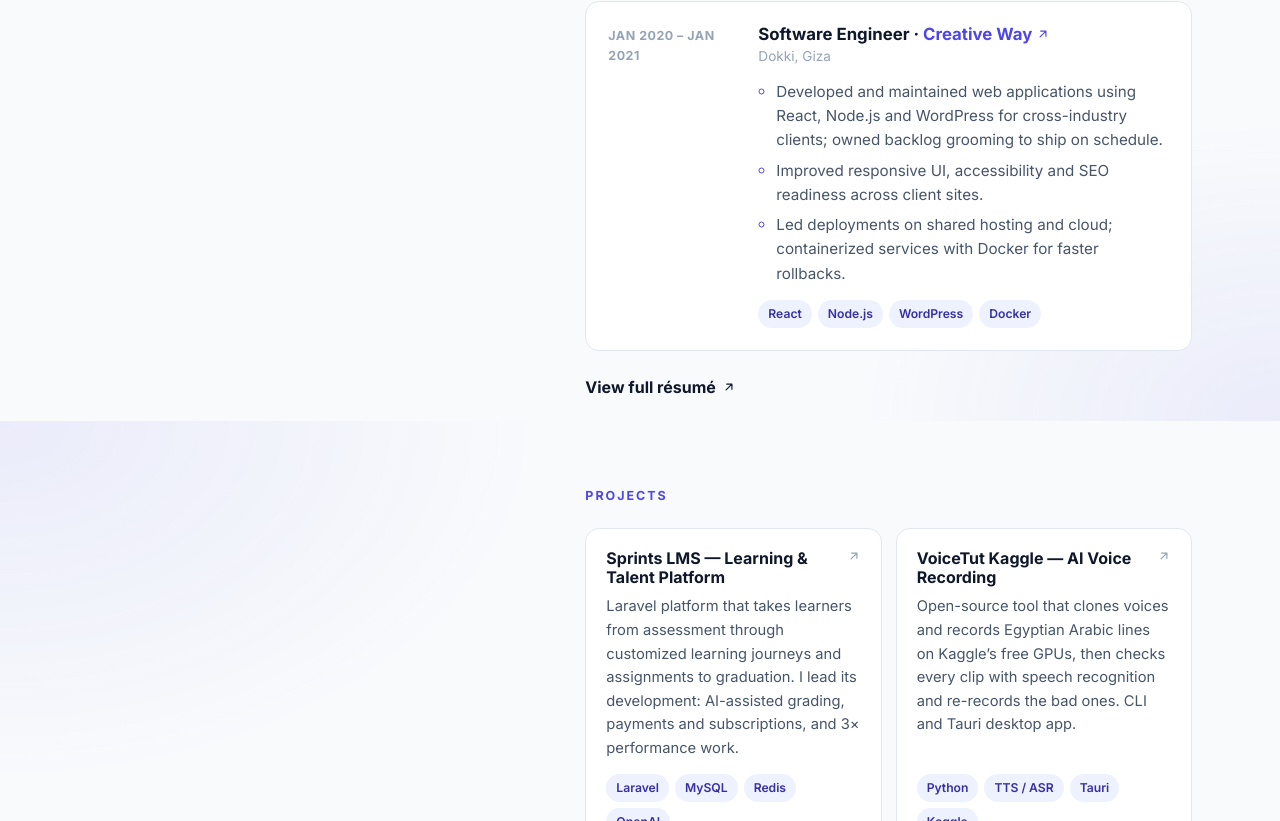
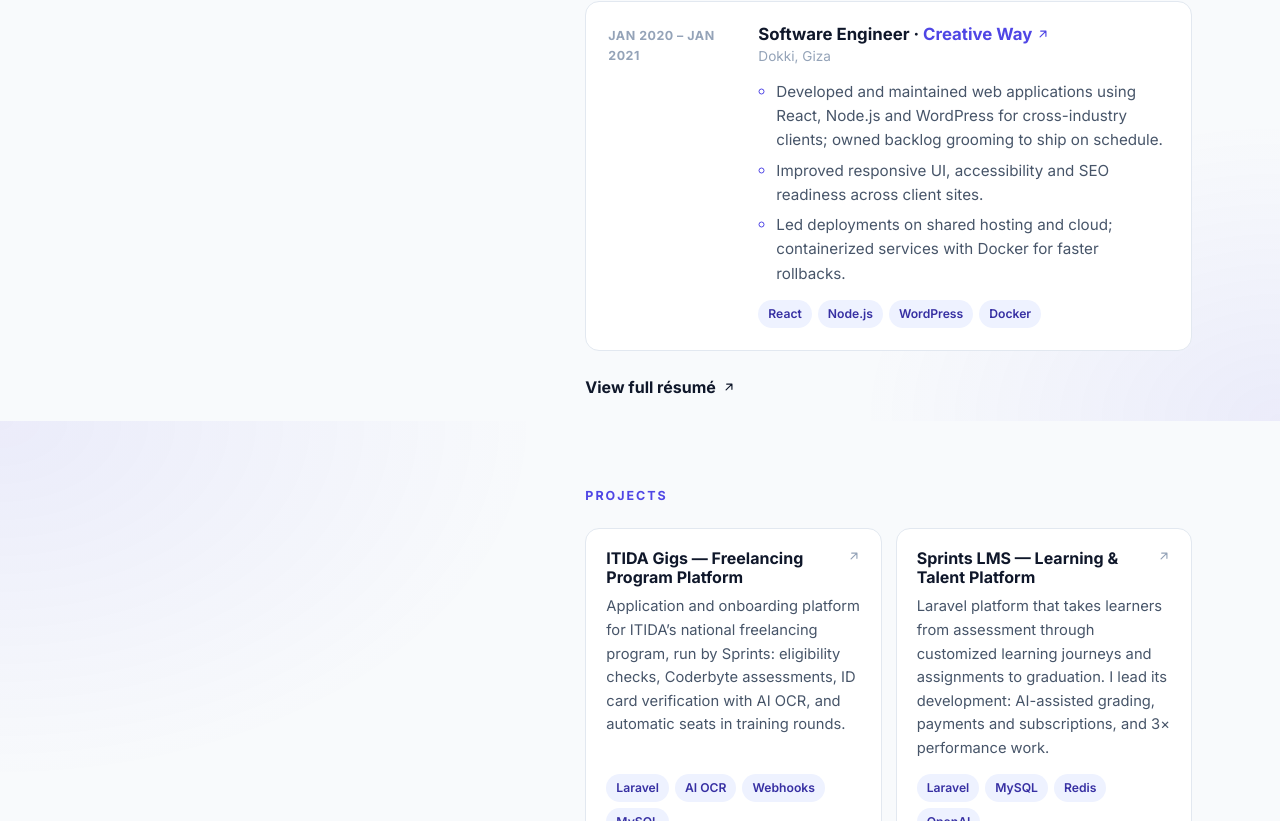
Before and after one commit to eslam-sprints/portfolio, a React (Vite) app: page / in a window 1280 px wide. Shown: the part 1979-2800 px from the top of the page. Built offline with nearby package versions, Linux system fonts and the light colour scheme.

Commit message:
Add ITIDA Gigs to projects

```diff
--- a/src/data/profile.js
+++ b/src/data/profile.js
@@ -88,6 +88,14 @@ export const experience = [
 ]
 
 export const projects = [
+  {
+    title: 'ITIDA Gigs — Freelancing Program Platform',
+    description:
+      'Application and onboarding platform for ITIDA’s national freelancing program, run by Sprints: eligibility checks, Coderbyte assessments, ID card verification with AI OCR, and automatic seats in training rounds.',
+    tags: ['Laravel', 'AI OCR', 'Webhooks', 'MySQL'],
+    url: 'https://sprints.ai/en-eg/itida-gigs',
+    linkLabel: 'Website',
+  },
   {
     title: 'Sprints LMS — Learning & Talent Platform',
     description:
```
